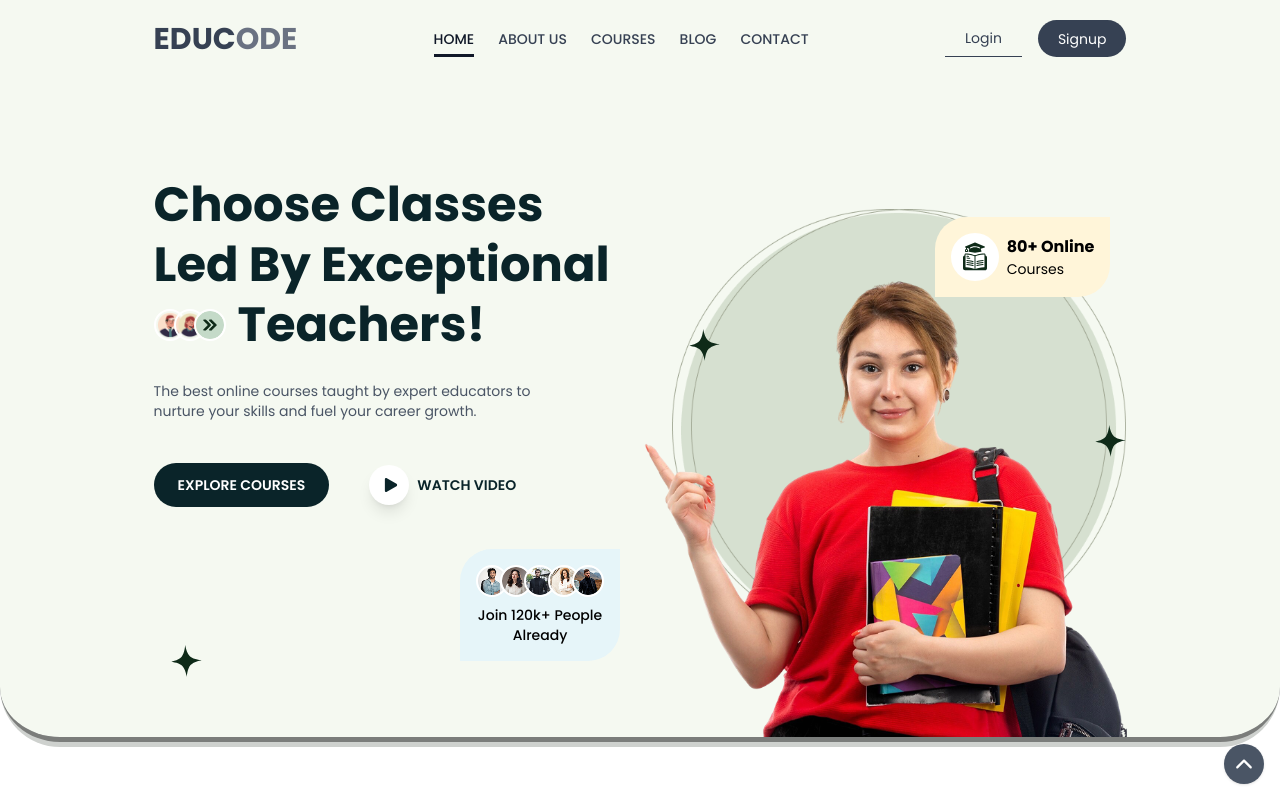
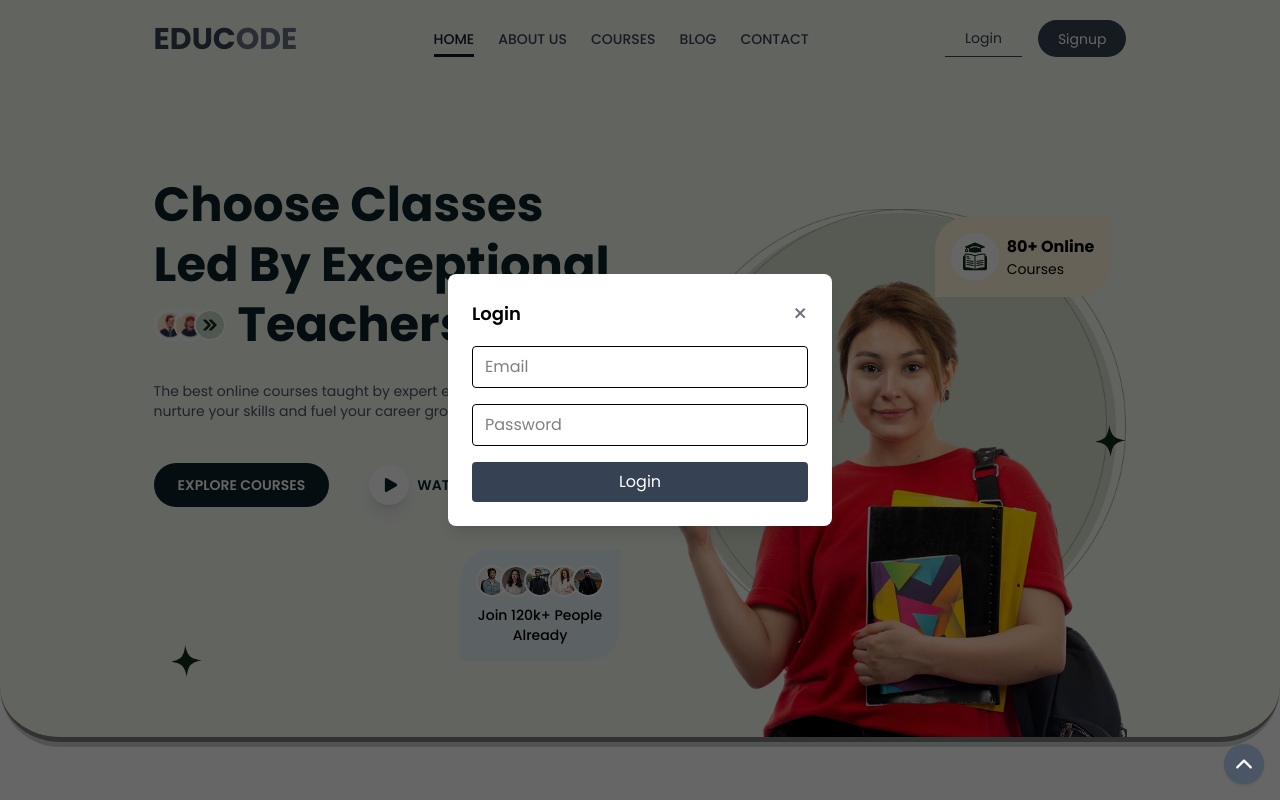
Before and after one commit to Nikunj-Navadiya84/Education, a React (Vite) app in the folder client/: page / in a window 1280 px wide. Both pictures are taken after a click on the button "Login". Shown: the top 800 px of the page. Built offline with nearby package versions, Linux system fonts and the light colour scheme.

Commit message:
login add

```diff
--- a/client/src/components/Header.jsx
+++ b/client/src/components/Header.jsx
@@ -4,6 +4,7 @@ import { AiOutlineAlignLeft } from "react-icons/ai";
 const Header = ({ onHomeClick, onCategoriesClick, onCoursesClick, onPrinciplesClick, onFooterClick }) => {
     const [menuOpen, setMenuOpen] = useState(false);
     const [activePage, setActivePage] = useState('home');
+    const [showLoginModal, setShowLoginModal] = useState(false);
 
     const handleMenuClick = () => setMenuOpen(!menuOpen);
 
@@ -30,15 +31,13 @@ const Header = ({ onHomeClick, onCategoriesClick, onCoursesClick, onPrinciplesCl
     };
 
     return (
-        <div className="relative  top-0 z-50">
-            <div className="px-4 sm:px-[5vw] md:px-[7vw] lg:px-[12vw] py-5  bg-[#f5f9f1]">
+        <div className="relative top-0 z-50">
+            <div className="px-4 sm:px-[5vw] md:px-[7vw] lg:px-[12vw] py-5 bg-[#f5f9f1]">
                 <div className="flex items-center justify-between">
-                    {/* Logo */}
                     <div className="text-2xl sm:text-3xl font-bold text-gray-700 cursor-pointer">
                         EDUC<span className="text-gray-500">ODE</span>
                     </div>
 
-                    {/* Desktop Navigation */}
                     <div className="hidden lg:flex items-center gap-6 text-sm font-medium">
                         <ul className="flex gap-6">
                             <li className={getNavItemClasses('home')} onClick={() => handleNavItemClick('home', onHomeClick)}>HOME</li>
@@ -50,9 +49,12 @@ const Header = ({ onHomeClick, onCategoriesClick, onCoursesClick, onPrinciplesCl
                     </div>
 
                     <div className="flex items-center">
-                        {/* Button Login & Signup */}
+                        {/* Desktop Login & Signup */}
                         <div className="hidden sm:flex gap-4 text-sm">
-                            <button className="border-b px-5 py-2 cursor-pointer text-gray-700 hover:text-black transition-colors">
+                            <button
+                                onClick={() => setShowLoginModal(true)}
+                                className="border-b px-5 py-2 cursor-pointer text-gray-700 hover:text-black transition-colors"
+                            >
                                 Login
                             </button>
                             <button className="text-white bg-gray-700 px-5 py-2 rounded-full hover:bg-gray-800 transition-colors">
@@ -60,7 +62,6 @@ const Header = ({ onHomeClick, onCategoriesClick, onCoursesClick, onPrinciplesCl
                             </button>
                         </div>
 
-                        {/* Mobile Menu Icon */}
                         <div className="lg:hidden flex items-center ml-2">
                             <button onClick={handleMenuClick} className="p-2">
                                 <AiOutlineAlignLeft className="text-2xl sm:text-3xl" />
@@ -73,14 +74,8 @@ const Header = ({ onHomeClick, onCategoriesClick, onCoursesClick, onPrinciplesCl
             {/* Mobile Menu */}
             {menuOpen && (
                 <div className="lg:hidden fixed inset-0 z-40">
-                    {/* Overlay background (optional for dimming) */}
-                    <div
-                        className="absolute inset-0  bg-opacity-30"
-                        onClick={() => setMenuOpen(false)}
-                    ></div>
-
-                    {/* Slide-in Menu */}
-                    <div className={`absolute top-0 left-0 h-full w-3/4 max-w-sm bg-[#f5f9f1] shadow-lg transition-transform duration-300 transform ${menuOpen ? 'translate-x-0' : '-translate-x-full'}`}>
+                    <div className="absolute inset-0 bg-opacity-30" onClick={() => setMenuOpen(false)}></div>
+                    <div className="absolute top-0 left-0 h-full w-3/4 max-w-sm bg-[#f5f9f1] shadow-lg transition-transform duration-300 transform">
                         <div className="flex flex-col gap-4 py-6 px-4 text-sm font-medium">
                             <ul className="flex flex-col gap-3">
                                 <li className={getMobileNavItemClasses('home')} onClick={() => handleNavItemClick('home', onHomeClick)}>HOME</li>
@@ -89,9 +84,8 @@ const Header = ({ onHomeClick, onCategoriesClick, onCoursesClick, onPrinciplesCl
                                 <li className={getMobileNavItemClasses('blog')} onClick={() => handleNavItemClick('blog', onPrinciplesClick)}>BLOG</li>
                                 <li className={getMobileNavItemClasses('contact')} onClick={() => handleNavItemClick('contact', onFooterClick)}>CONTACT</li>
                             </ul>
-                            {/* Mobile Login & Signup */}
                             <div className="sm:hidden flex flex-col gap-2 mt-2">
-                                <button className="w-full text-center border border-gray-200 rounded px-3 py-2 cursor-pointer text-gray-700 hover:text-black hover:border-gray-900 hover:bg-gray-50 transition-all">
+                                <button onClick={() => setShowLoginModal(true)} className="w-full text-center border border-gray-200 rounded px-3 py-2 text-gray-700 hover:text-black hover:border-gray-900 hover:bg-gray-50 transition-all">
                                     Login
                                 </button>
                                 <button className="w-full text-center text-white bg-gray-700 rounded px-3 py-2 hover:bg-gray-800 transition-colors">
@@ -103,6 +97,24 @@ const Header = ({ onHomeClick, onCategoriesClick, onCoursesClick, onPrinciplesCl
                 </div>
             )}
 
+            {/* Login Modal */}
+            {showLoginModal && (
+                <div className="fixed inset-0 z-50 flex items-center justify-center backdrop-brightness-40">
+                    <div className="bg-white p-6 rounded-lg shadow-lg w-[90%] max-w-sm">
+                        <div className="flex justify-between items-center mb-4">
+                            <h2 className="text-lg font-semibold">Login</h2>
+                            <button onClick={() => setShowLoginModal(false)} className="text-gray-500 hover:text-black text-2xl cursor-pointer">&times;</button>
+                        </div>
+
+                        <form className="flex flex-col gap-4">
+                            <input type="email" placeholder="Email" className="border rounded px-3 py-2 focus:outline-none focus:ring-2 focus:ring-gray-400" />
+                            <input type="password" placeholder="Password" className="border rounded px-3 py-2 focus:outline-none focus:ring-2 focus:ring-gray-400" />
+                            <button type="submit" className="bg-gray-700 text-white py-2 rounded hover:bg-gray-800 transition-colors cursor-pointer">Login</button>
+                        </form>
+
+                    </div>
+                </div>
+            )}
         </div>
     );
 };
```
